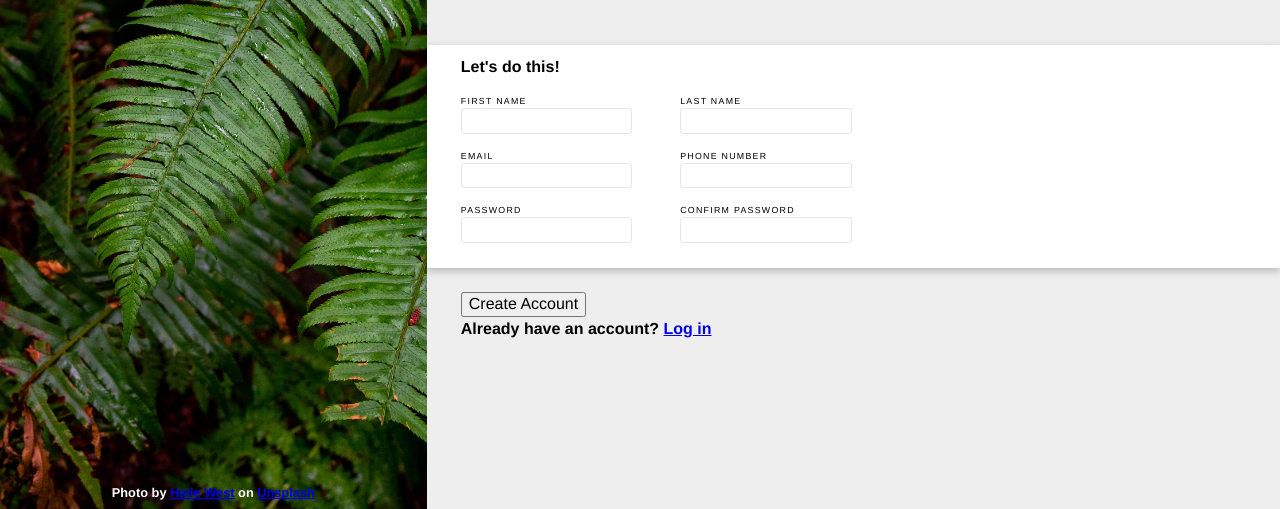
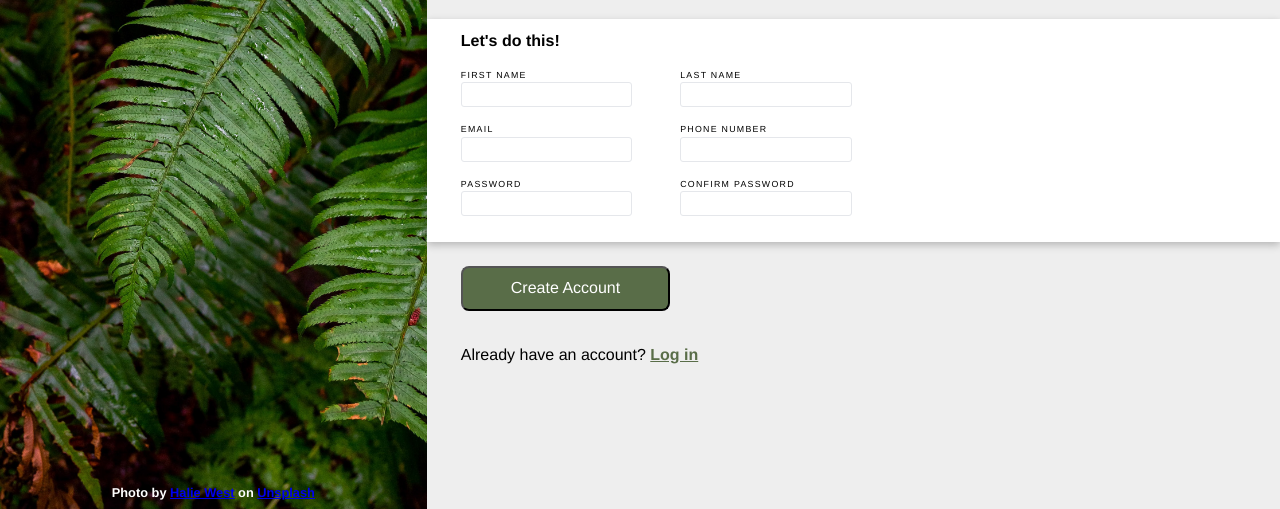
Before and after one commit to i4pg/sign-up-form, a website: page index.html in a window 1280 px wide. Shown: the part 291-800 px from the top of the page. Drawn offline with nearby package versions, Linux system fonts and the light colour scheme.

```diff
--- a/index.html
+++ b/index.html
@@ -102,7 +102,7 @@
                     placeholder=" "
                   />
                 </div>
-                <div>
+                <div class="password-container">
                   <label id="password-label" for="password">Password</label>
                   <input
                     type="password"
--- a/src/css/style.css
+++ b/src/css/style.css
@@ -37,7 +37,7 @@
 }
 
 header {
-  height: 100vh;
+  min-height: 100vh;
   background-image: url(../pics/halie-west-25xggax4bSA-unsplash.jpg);
   background-size: cover;
   color: white;
@@ -106,7 +106,6 @@
   flex-flow: column;
   margin-right: 3rem;
   margin-bottom: 1rem;
-  /* flex-basis: 48%; */
 }
 
 .form-field div label {
@@ -143,10 +142,34 @@
   box-shadow: rgba(0, 0, 0, 0.24) 0px 3px 8px;
 }
 
+.password-container {
+  position: relative;
+}
+
 #password-msg {
+  position: absolute;
+  top: 100%;
   font-size: 0.75rem;
   font-weight: lighter;
   color: red;
   text-transform: none;
   display: none;
 }
+
+input[type="submit"] {
+  padding: .7em 3em;
+  background-color: #596D48;
+  color: white;
+  border-radius: 8px;
+}
+
+
+input[type="submit"] + p {
+  margin-top: 2em;
+  font-weight: lighter;
+}
+
+input[type="submit"] + p > a{
+  color: #596D48;
+  font-weight: bolder;
+}
```
